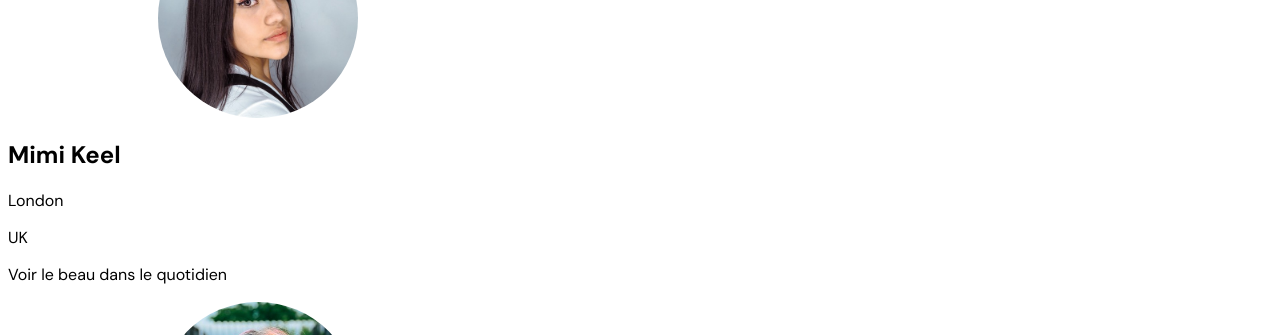
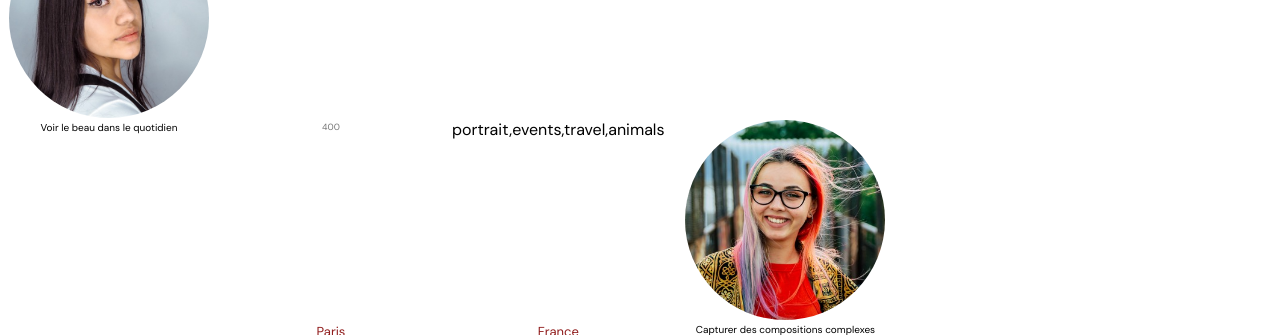
Before and after one commit to Elora-Kittink/EloraDelpierre_6_05032021, a plain HTML site: page index.html in a window 1280 px wide. Shown: the part 217-552 px from the top of the page. Drawn offline with Linux system fonts and the light colour scheme.

Commit message:
ajout portrait, tags, prix

```diff
--- a/javascript/index.js
+++ b/javascript/index.js
@@ -10,34 +10,55 @@ for (let photographer of photographersArray) {
     addCityInPhotographerSection(photographer.city)
     addCountryInPhotographerSection(photographer.country)
     addTaglineInPhotographerSection(photographer.tagline)
+    addPriceInPhotographerSection(photographer.price)
+    addTagsInPhotographerSection(photographer.tags)
 }
 
 function addPortraitInPhotographerSection(portrait) {
     const photographerPortrait = document.createElement("img");
     photographerPortrait.setAttribute("src", "./fisheye_photos/ID_Photos/" + portrait);
+    photographerPortrait.setAttribute("class", "photographer_portrait");
     photographerSection.appendChild(photographerPortrait);
 }
 
 function addNameInPhotographerSection(name) {
     const photographerName = document.createElement("h2");
     photographerName.textContent = name;
+    photographerName.setAttribute("class", "photographer_name");
     photographerSection.appendChild(photographerName);
 }
 
 function addCityInPhotographerSection(city) {
     const photographerCity = document.createElement("p");
     photographerCity.textContent = city;
+    photographerCity.setAttribute("class", "photographer_city");
     photographerSection.appendChild(photographerCity);
 }
 
 function addCountryInPhotographerSection(country) {
-    const photographersCountry = document.createElement("p");
-    photographersCountry.textContent = country;
-    photographerSection.appendChild(photographersCountry);
+    const photographerCountry = document.createElement("p");
+    photographerCountry.textContent = country;
+    photographerCountry.setAttribute("class", "photographer_country")
+    photographerSection.appendChild(photographerCountry);
 }
 
 function addTaglineInPhotographerSection(tagline) {
-    const photographersTagline = document.createElement("p");
-    photographersTagline.textContent = tagline;
-    photographerSection.appendChild(photographersTagline);
+    const photographerTagline = document.createElement("p");
+    photographerTagline.textContent = tagline;
+    photographerTagline.setAttribute("class", "photographer_tagline")
+    photographerSection.appendChild(photographerTagline);
 }
+
+function addPriceInPhotographerSection(price) {
+    const photographerPrice = document.createElement("p");
+    photographerPrice.textContent = price;
+    photographerPrice.setAttribute("class", "photographer_price");
+    photographerSection.appendChild(photographerPrice);
+}
+
+function addTagsInPhotographerSection(tags) {
+    const photographerTags = document.createElement("a");
+    photographerTags.textContent = tags;
+    photographerTags.setAttribute("class", "photographer_tags")
+    photographerSection.appendChild(photographerTags);
+}
--- a/style.scss
+++ b/style.scss
@@ -68,13 +68,13 @@ body {
         right: 117px;
     }
     .grid {
-        /*height: 950px;
-        display: grid;
-        grid-template-columns: 1fr 1fr 1fr 1fr;
-        grid-column-gap: 20px;*/
+        height: 950px;
         #photographer {
+            display: grid;
+            grid-template-columns: 1fr 1fr 1fr 1fr;
+            grid-column-gap: 20px;
             width: 500px;
-            img {
+            .photographer_portrait {
                 width: 200px;
                 height: 200px;
                 border: 1px solid transparent;
@@ -83,7 +83,7 @@ body {
                 margin: auto;
                 display: block;
             }
-            &__name {
+            .photographer_name {
                 text-align: center;
                 font-size: 36px;
                 font-weight: 500;
@@ -91,26 +91,32 @@ body {
                 margin-top: 20px;
                 margin-bottom: 2px;
             }
-            &__location {
+            .photographer_city {
                 text-align: center;
                 font-size: 13px;
                 color: $primary;
                 margin: 2px;
             }
-            &__style {
+            .photographer_country {
+                text-align: center;
+                font-size: 13px;
+                color: $primary;
+                margin: 2px;
+            }
+            .photographer_tagline {
                 text-align: center;
                 font-size: 10px;
                 margin: 2px;
             }
-            &__price {
+            .photographer_price {
                 text-align: center;
                 font-size: 9px;
                 color: #757575;
                 margin: 2px;
             }
-            &__hashtag {
+            .photographer_tags {
                 text-align: center;
-                p {
+                a {
 
                     display: inline;
                     font-size: 12px;
```
Also changed, not shown: style.css, 1 other file.
